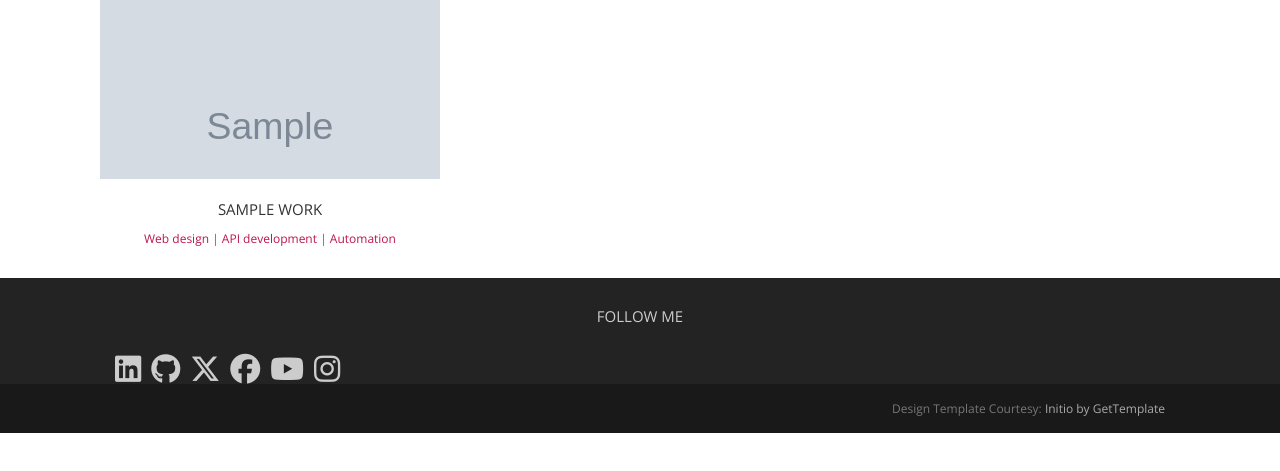
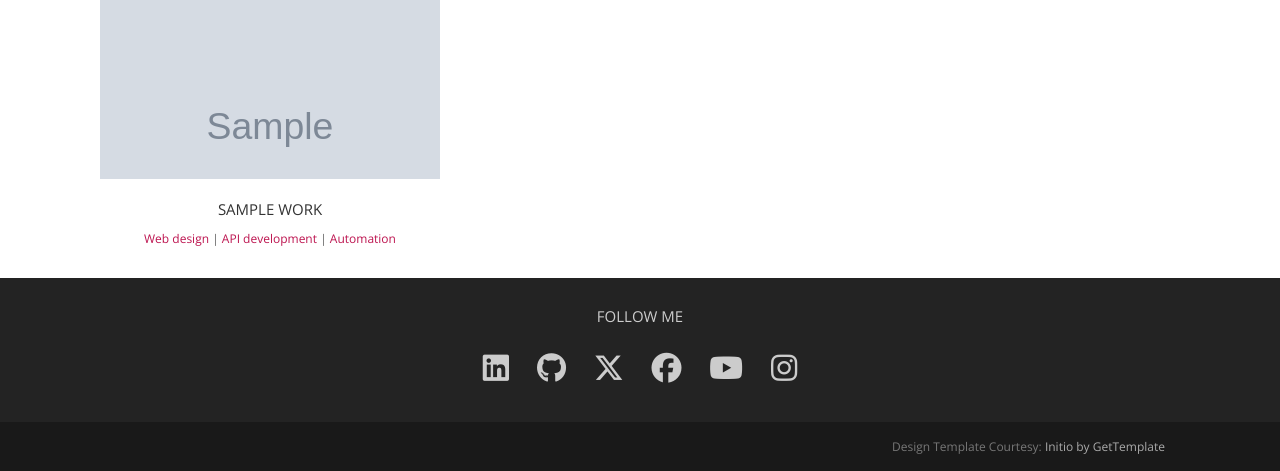
Before and after one commit to skfarhad/treehouse, a Django app: template apps/website/templates/website/home.html in a window 1280 px wide. Shown: the part 1225-1696 px from the top of the page. Before the commit the page ends 1658 px from the top, so only its background shows below. Run offline with Django 3.2, Linux system fonts and the light colour scheme; the template is opened without the code that fills it: most values are stand-ins (such as "Sample title", 1, 10 or a date in 2020); grey boxes marked "Sample" are stand-in pictures; some libraries are stand-ins or nearby versions; some web fonts are replaced.

Commit message:
Center footer social icons (drop float on .follow-me-icons)
The social icons used float:left, which ignored the footer's text-center
and pinned them to the far left once the footer became a single full-width
column. Switch to inline-block so they center under the heading.

Verified in a browser: icons centered (equal left/right gaps).

Co-Authored-By: Claude Opus 4.8 (1M context) <noreply@anthropic.com>

```diff
--- a/apps/website/static/website/assets/css/styles.css
+++ b/apps/website/static/website/assets/css/styles.css
@@ -788,8 +788,8 @@ footer.entry-meta .meta-in {
   font-size: 30px;
 }
 .follow-me-icons i {
-  float: left;
-  margin: 0 10px 0 0;
+  display: inline-block;
+  margin: 0 10px;
 }
 /* Max page width
 /////////////////////////////////////////////////////////////////////*/
```
